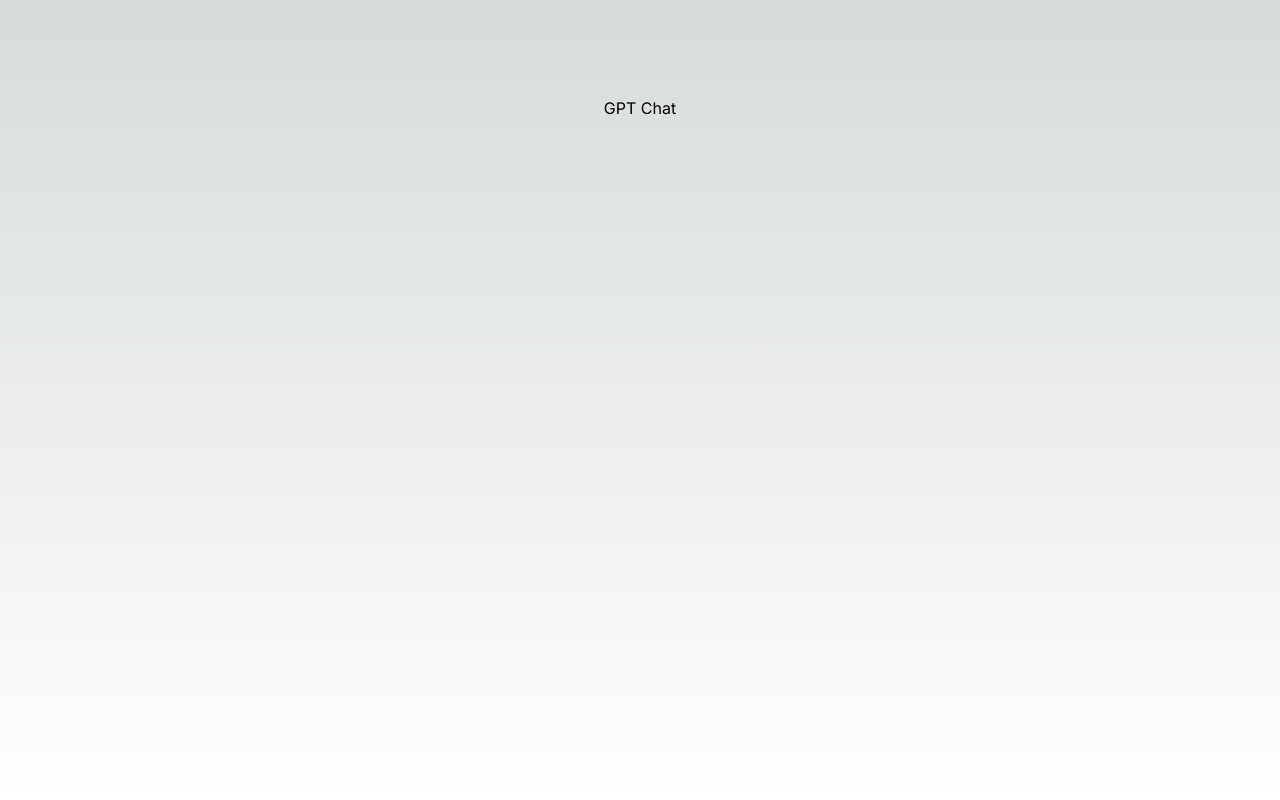
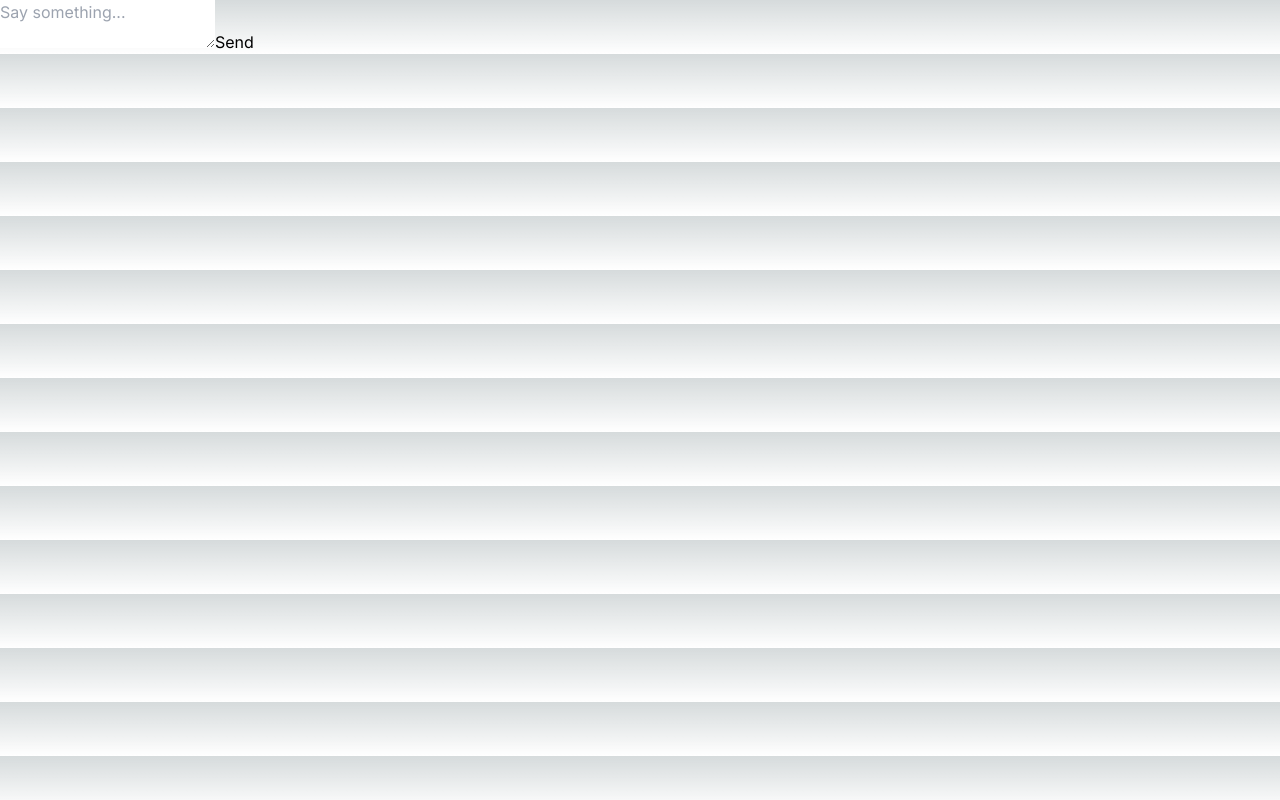
Before and after one commit to Webstep/fagkveld-azure-gpt, a Next.js app in the folder ui/: page / in a window 1280 px wide. Built offline with nearby package versions, Linux system fonts and the light colour scheme.

Commit message:
MVP of initial chat with Azure

```diff
--- /dev/null
+++ b/ui/app/api/chat/route.ts
@@ -0,0 +1,35 @@
+import OpenAI from "openai";
+
+const apiKey = process.env["AZURE_OPENAI_API_KEY"];
+const apiBase = process.env["AZURE_OPENAI_API_BASE_URL"];
+const deploymentModel = process.env["AZURE_OPENAI_API_MODEL"] || "gpt-4";
+const apiVersion = process.env["AZURE_OPENAI_API_VERSION"] || "2023-10-01-preview";
+
+console.log("API KEY", apiKey);
+console.log("API BASE", apiBase);
+console.log("DEPLOYMENT MODEL", deploymentModel);
+console.log("API VERSION", apiVersion);
+
+if (!apiKey) {
+  throw new Error("The AZURE_OPENAI_API_KEY environment variable is missing or empty.");
+}
+
+const openai = new OpenAI({
+  apiKey,
+  baseURL: `${apiBase}/openai/deployments/${deploymentModel}`,
+  defaultQuery: { "api-version": apiVersion },
+  defaultHeaders: { "api-key": apiKey },
+});
+
+export const runtime = "edge";
+
+export async function POST(req: Request) {
+  const { messages } = await req.json();
+
+  const response = await openai.chat.completions.create({
+    model: deploymentModel,
+    messages,
+  });
+
+  return new Response(JSON.stringify(response));
+}
--- a/ui/app/chat/page.tsx
+++ /dev/null
@@ -1,3 +0,0 @@
-export default function Chat() {
-  return <main className="flex min-h-screen flex-col items-center justify-between p-24">GPT Chat</main>;
-}
--- a/ui/app/page.tsx
+++ b/ui/app/page.tsx
@@ -1,3 +1,70 @@
-export default function Home() {
-  return <main className="flex min-h-screen flex-col items-center justify-between p-24">GPT Chat</main>;
+"use client";
+
+import { useState, KeyboardEvent } from "react";
+
+type Message = {
+  role: "user" | "assistant" | "system";
+  content: string;
+};
+
+export default function Chat() {
+  const [input, setInput] = useState("");
+  const [loading, setLoading] = useState(false);
+  const [error, setError] = useState<string>("");
+  const [messages, setMessages] = useState<Message[]>([]);
+
+  const sendMessage = async () => {
+    const newMessages = [...messages, { role: "user", content: input } as Message];
+    const prevInput = input;
+
+    setLoading(true);
+    setMessages(newMessages);
+    setInput("");
+
+    try {
+      const body = JSON.stringify({ messages: newMessages });
+      const result = await fetch("/api/chat", {
+        method: "POST",
+        body,
+      }).then((res) => res.json());
+      const content = result.choices[0]!.message?.content;
+      const role = result.choices[0]!.message?.role || "assistant";
+      setMessages((messages) => [...messages, { role, content }]);
+    } catch (err) {
+      console.error(err);
+      setError("Could not send message.");
+      setInput(prevInput);
+    } finally {
+      setLoading(false);
+    }
+  };
+
+  const handleKeyDown = (event: KeyboardEvent<HTMLTextAreaElement>) => {
+    if (event.key === "Enter" && event.shiftKey === false) {
+      sendMessage();
+    }
+  };
+
+  return (
+    <div>
+      {messages.map((m, i) => (
+        <div key={i}>
+          {m.role}: {m.content}
+        </div>
+      ))}
+
+      {loading && <div>Loading...</div>}
+      {error && !loading && <div className="text-red-500">{error}</div>}
+
+      <textarea
+        value={input}
+        placeholder="Say something..."
+        onChange={(e) => setInput(e.target.value)}
+        onKeyDown={handleKeyDown}
+      />
+      <button onClick={sendMessage} disabled={!input}>
+        Send
+      </button>
+    </div>
+  );
 }
```
Also changed, not shown: 1 other file (tests, documents, lock files or other folders).
